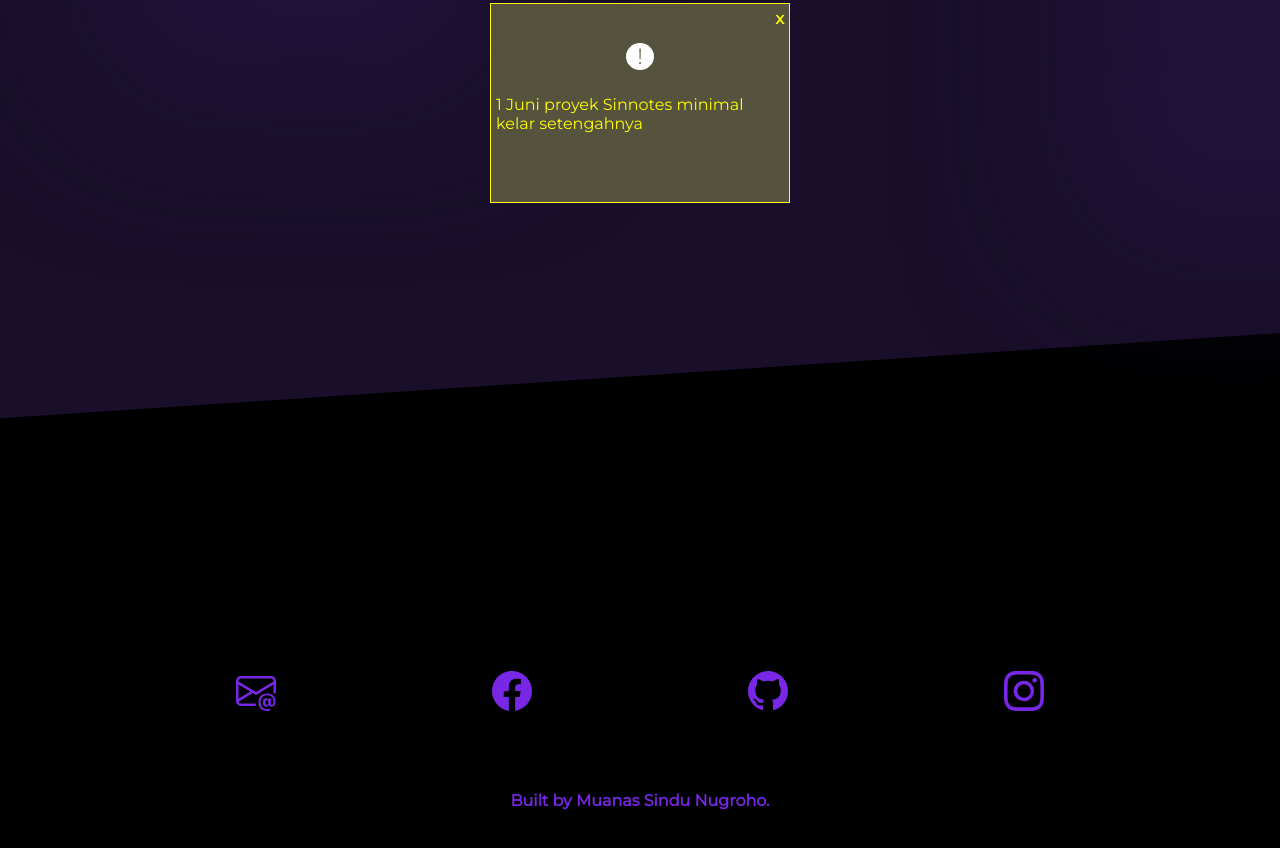
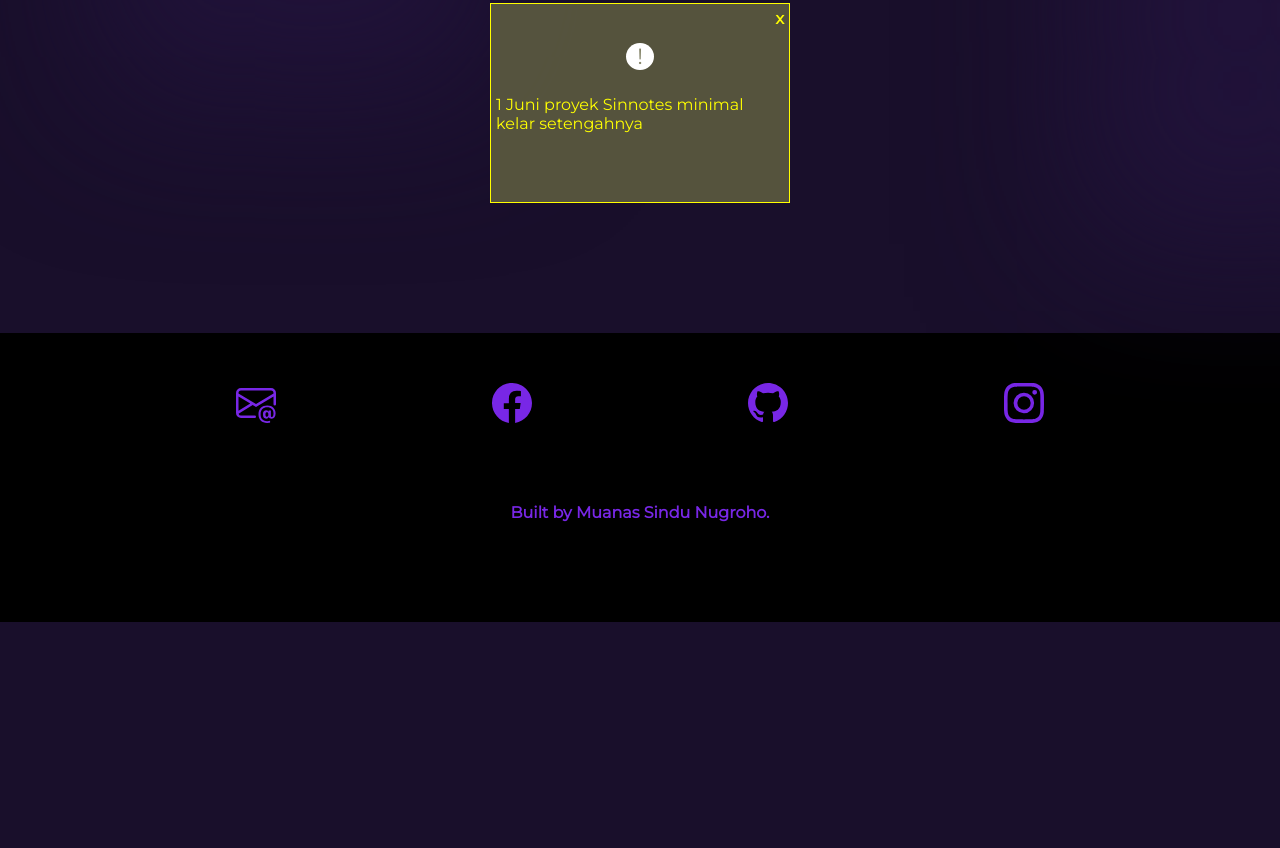
Before and after one commit to msindunugroho/gabut, a plain HTML site: page index.html in a window 1280 px wide. Shown: the part 706-1554 px from the top of the page. After the commit the page ends 1328 px from the top, so only its background shows below. Drawn offline with nearby package versions, Linux system fonts and the light colour scheme.

Commit message:
remove svg

```diff
--- a/index.html
+++ b/index.html
@@ -81,8 +81,6 @@
 
     <!-- footer -->
     <footer>
-      <svg xmlns="http://www.w3.org/2000/svg" viewBox="0 0 1440 320"><path fill="#190f2b" fill-opacity="1" d="M0,96L1440,0L1440,0L0,0Z"></path></svg>
-
       <div class="container">
         <div class="bottom-footer">
           <div class="sosmed-container">
```
